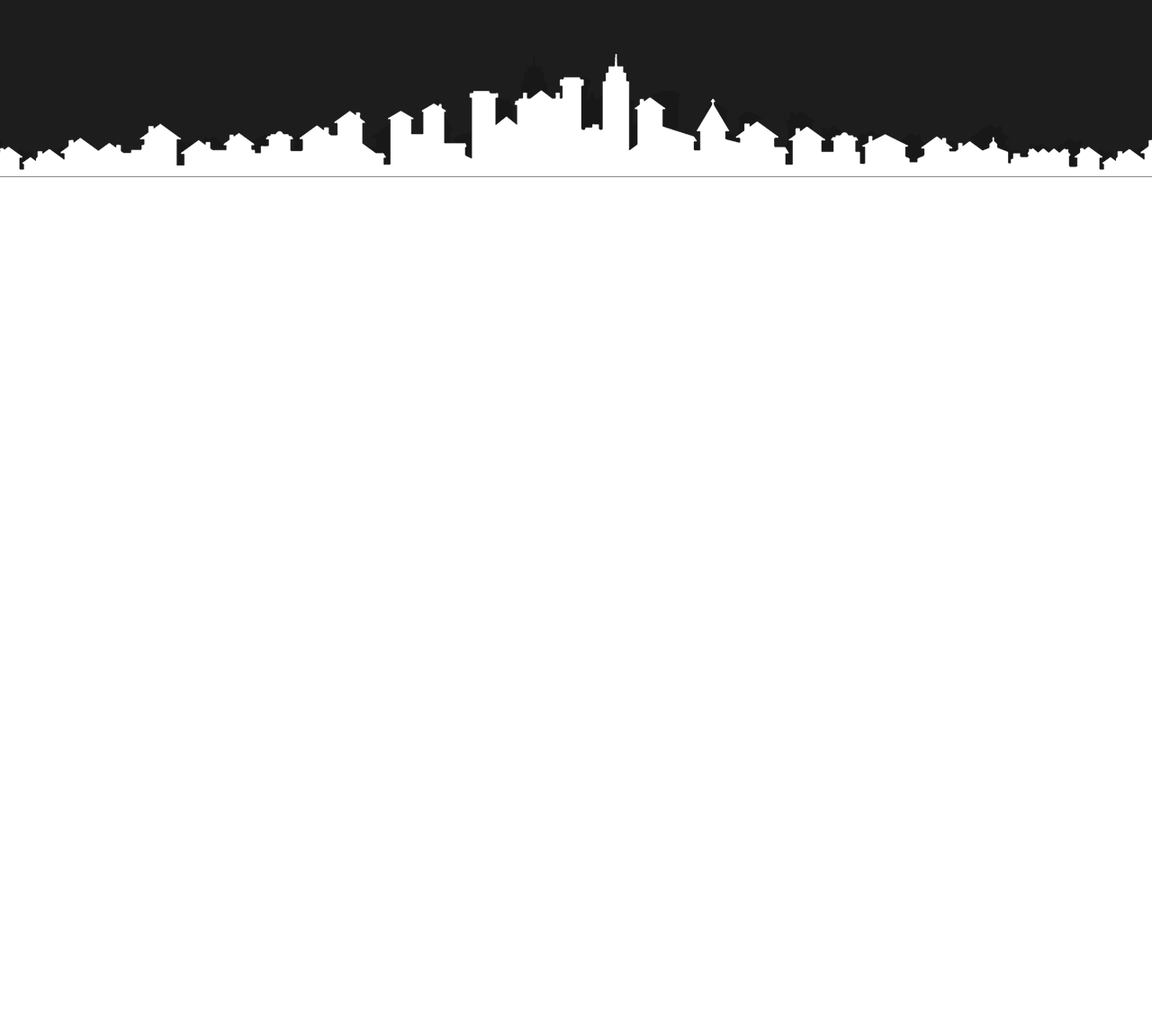
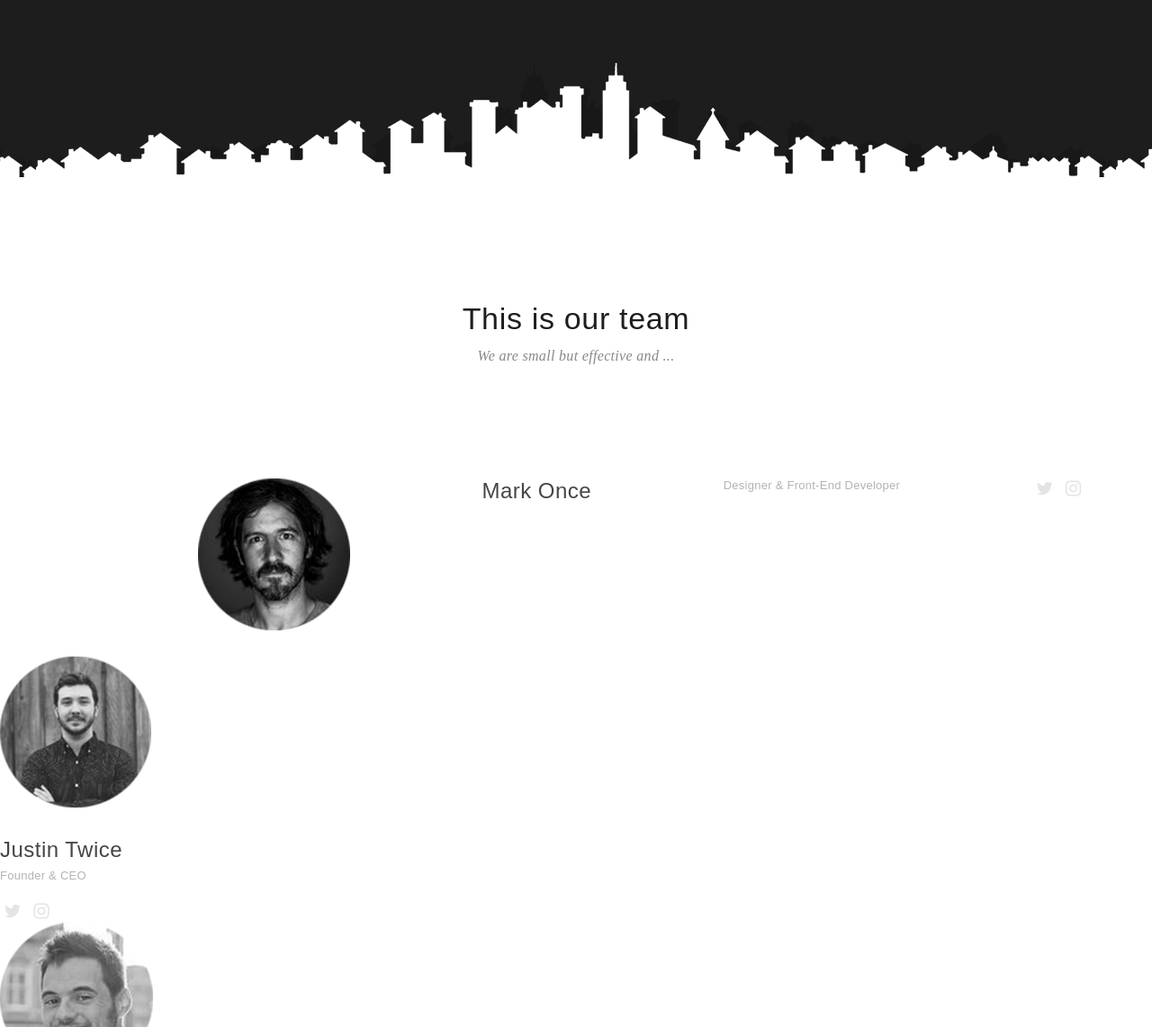
Before and after one commit to menykt/GitPage, a plain HTML site: page index.html in a window 1280 px wide. Shown: the part 1565-2707 px from the top of the page at 90% size. Before the commit the page ends 1762 px from the top, so only its background shows below. Drawn offline with Linux system fonts and the light colour scheme.

Commit message:
Команда

```diff
--- /dev/null
+++ b/css/fontello.css
@@ -0,0 +1,64 @@
+@font-face {
+  font-family: 'fontello';
+  src: url('../fonts/fontello.eot?38048940');
+  src: url('../fonts/fontello.eot?38048940#iefix') format('embedded-opentype'),
+       url('../fonts/fontello.woff2?38048940') format('woff2'),
+       url('../fonts/fontello.woff?38048940') format('woff'),
+       url('../fonts/fontello.ttf?38048940') format('truetype'),
+       url('../fonts/fontello.svg?38048940#fontello') format('svg');
+  font-weight: normal;
+  font-style: normal;
+}
+/* Chrome hack: SVG is rendered more smooth in Windozze. 100% magic, uncomment if you need it. */
+/* Note, that will break hinting! In other OS-es font will be not as sharp as it could be */
+/*
+@media screen and (-webkit-min-device-pixel-ratio:0) {
+  @font-face {
+    font-family: 'fontello';
+    src: url('../font/fontello.svg?38048940#fontello') format('svg');
+  }
+}
+*/
+[class^="icon-"]:before, [class*=" icon-"]:before {
+  font-family: "fontello";
+  font-style: normal;
+  font-weight: normal;
+  speak: never;
+
+  display: inline-block;
+  text-decoration: inherit;
+  width: 1em;
+  margin-right: .2em;
+  text-align: center;
+  /* opacity: .8; */
+
+  /* For safety - reset parent styles, that can break glyph codes*/
+  font-variant: normal;
+  text-transform: none;
+
+  /* fix buttons height, for twitter bootstrap */
+  line-height: 1em;
+
+  /* Animation center compensation - margins should be symmetric */
+  /* remove if not needed */
+  margin-left: .2em;
+
+  /* you can be more comfortable with increased icons size */
+  /* font-size: 120%; */
+
+  /* Font smoothing. That was taken from TWBS */
+  -webkit-font-smoothing: antialiased;
+  -moz-osx-font-smoothing: grayscale;
+
+  /* Uncomment for 3D effect */
+  /* text-shadow: 1px 1px 1px rgba(127, 127, 127, 0.3); */
+}
+
+.icon-phone:before { content: '\e800'; } /* '' */
+.icon-location:before { content: '\e801'; } /* '' */
+.icon-heart:before { content: '\e802'; } /* '' */
+.icon-upload-cloud-outline:before { content: '\e803'; } /* '' */
+.icon-twitter:before { content: '\f099'; } /* '' */
+.icon-mail-alt:before { content: '\f0e0'; } /* '' */
+.icon-instagram:before { content: '\f16d'; } /* '' */
+.icon-chart-line:before { content: '\f201'; } /* '' */
--- a/css/styles.css
+++ b/css/styles.css
@@ -114,16 +114,15 @@
     align-items: center;
     margin: 0 auto 206px;
 }
-
-
+/*О нас*/
 .about {
     background-color: #1d1d1d;
     /*width: 1200px;*/
     height: 1129px;
     padding-top: 128px;
     padding-bottom: 271px;
-    background: url(../img/buildings__white.png) center bottom repeat-x,
-                url(../img/buildings__black.png) center bottom repeat-x,
+    background: url(../img/buildings__white.png) center 101% repeat-x,
+                url(../img/buildings__black.png) center 101% repeat-x,
                 #1d1d1d;
                /* background-size: contain, contain;*/
 }
@@ -160,6 +159,70 @@
     letter-spacing: 0.02em;
     color: #b7b7b7;
 }
+/*Команда*/
+.team {
+    height: 745px;
+}
+.block__head {
+    text-align: center;
+}
+.block__title {
+    font-family: "HelveticaNeueLTProLt", sans-serif;
+    font-size: 34px;
+    font-weight: 400;
+    letter-spacing: 0.02em;
+    color: #1d1e1f;
+    margin: 0;
+    padding-top: 138px;
+    margin-bottom: 13px;
+}
+.block__text {
+    font-family: Merriweather;
+    font-size: 16px;
+    font-weight: 300;
+    font-style: italic;
+    letter-spacing: 0.02em;
+    color: #898888;
+    margin: 0;
+}
+.team__inner {
+    display: flex;
+    justify-content: space-around;
+    padding-top: 127px;
+}
+.team__item {
+    text-align: center;
+}
+.team__item-img {
+    margin-bottom: 29px;
+}
+.team__item-title {
+    font-family: "HelveticaNeueLTProLt", sans-serif;
+    font-size: 24px;
+    font-weight: 400;
+    letter-spacing: 0.02em;
+    color: #464646;
+    margin: 0;
+    margin-bottom: 7px;
+}
+.team__item-text {
+    font-family: "HelveticaNeueLTProLt", sans-serif;
+    font-size: 13px;
+    font-weight: 400;
+    letter-spacing: 0.02em;
+    color: #b3b3b3;
+    margin: 0;
+    margin-bottom: 21px;
+}
+.team__icon-box a {
+    font-size: 20px;
+    color: #e4e4e4;
+    transition: 0.2s;
+}
+.team__icon-box a:hover {
+    color: #949292;
+}
+
 /*
     git config -- global user.name "menykt"
     git config -- global user.email menykt@gmail.com
--- a/index.html
+++ b/index.html
@@ -3,6 +3,7 @@
 <head>
     <meta charset="UTF-8">
     <meta name="viewport" content="width=device-width, initial-scale=1.0">
+    <link rel="stylesheet" href="css/fontello.css">
     <link rel="stylesheet" href="css/styles.css">
     <title>Document</title>
 </head>
@@ -51,5 +52,56 @@
             </div>
         </div>
     </div>
+
+   <div class="team">
+        <div class="container">
+            <div class="block__head">
+                <h2 class="block__title">This is our team</h2>
+                <p class="block__text">We are small but effective and ...</p>
+            </div>
+            <div class="team__inner">
+                <div class="team__item"></div>
+                    <img class="team__item-img" src="img/team1.png" alt="">
+                    <h3 class="team__item-title">Mark Once</h3>
+                    <p class="team__item-text">Designer & Front-End Developer</p>
+                    <div class="team__icon-box">
+                        <a href="#"><i class="icon-twitter"></i></a>
+                        <a href="#"><i class="icon-instagram"></i></a>
+                    </div>
+                </div>
+                <div class="team__item"></div>
+                    <img class="team__item-img" src="img/team2.png" alt="">
+                    <h3 class="team__item-title">Justin Twice</h3>
+                    <p class="team__item-text">Founder & CEO</p>
+                    <div class="team__icon-box">
+                        <a href="#"><i class="icon-twitter"></i></a>
+                        <a href="#"><i class="icon-instagram"></i></a>
+                    </div>
+                </div>
+                <div class="team__item"></div>
+                    <img class="team__item-img" src="img/team3.png" alt="">
+                    <h3 class="team__item-title">Antonio Never</h3>
+                    <p class="team__item-text">Someone & Somewhere</p>
+                    <div class="team__icon-box">
+                        <a href="#"><i class="icon-twitter"></i></a>
+                        <a href="#"><i class="icon-instagram"></i></a>
+                    </div>
+            </div>
+
+        </div>
+
+   </div>
+
+<!--
+    <i class="icon-twitter"></i>
+    <i class="icon-instagram"></i>
+    <i class="icon-phone"></i>
+    <i class="icon-location"></i>
+    <i class="icon-heart"></i>
+    <i class="icon-upload-cloud-outline"></i>
+    <i class="icon-mail-alt"></i>
+    <i class="icon-chart-line"></i>
+-->
+
 </body>
 </html>
```
Also changed, not shown: fonts/fontello.ttf (added), fonts/fontello.woff (added), fonts/fontello.woff2 (added), img/team1.png (added), img/team2.png (added), img/team3.png (added), 2 other files.
